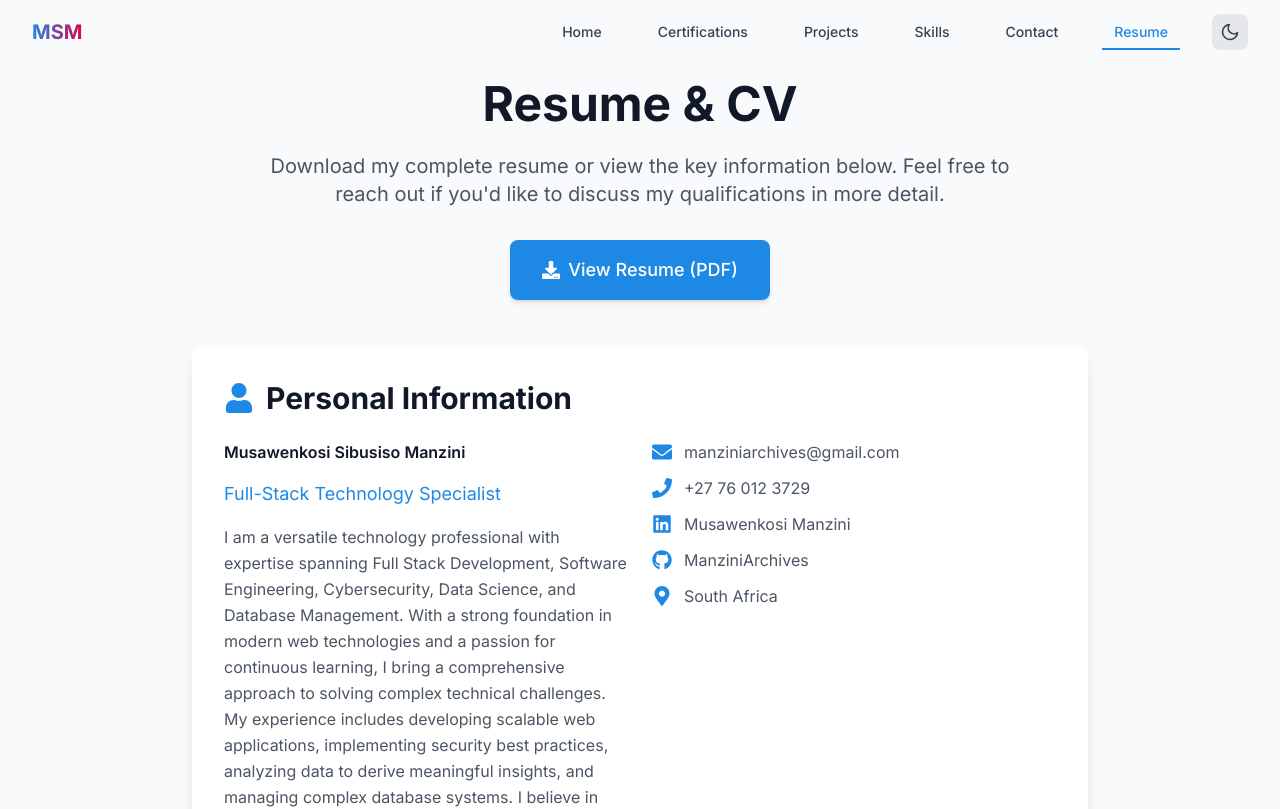
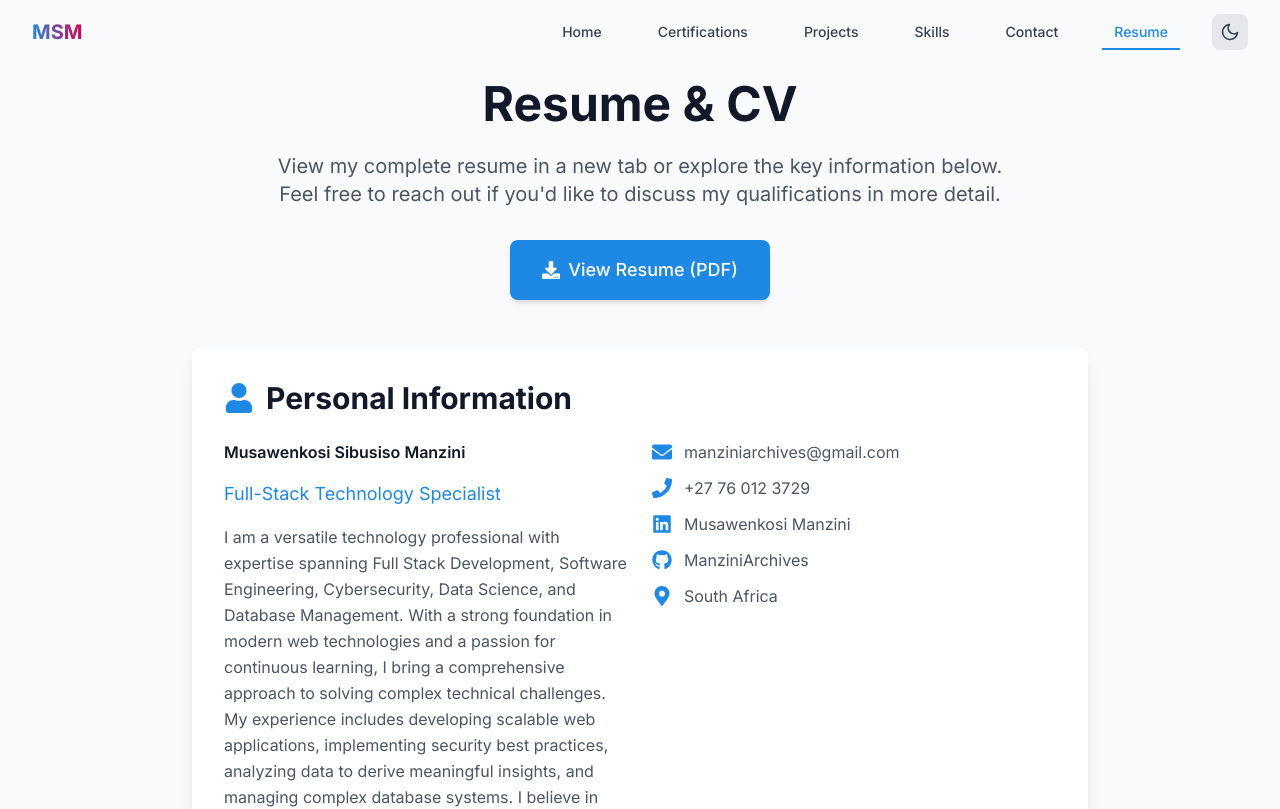
Before and after one commit to ManziniArchives/My_Portfolio, a Next.js app: page /resume in a window 1280 px wide. Shown: the top 809 px of the page. Built offline with nearby package versions, Linux system fonts and the light colour scheme.

Commit message:
Auto-commit: Agent tool execution

```diff
--- a/src/app/resume/page.tsx
+++ b/src/app/resume/page.tsx
@@ -49,7 +49,7 @@ export default function Resume() {
             Resume & CV
           </h1>
           <p className="text-xl text-gray-600 dark:text-gray-300 max-w-3xl mx-auto mb-8">
-            Download my complete resume or view the key information below. Feel free to reach out
+            View my complete resume in a new tab or explore the key information below. Feel free to reach out
             if you'd like to discuss my qualifications in more detail.
           </p>
 
```
